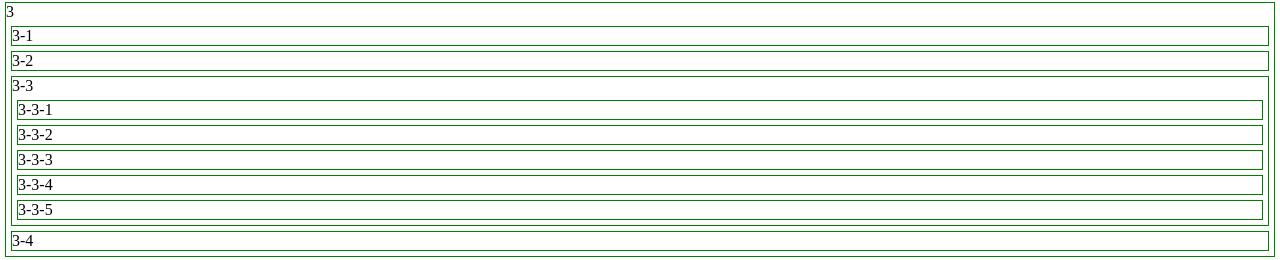
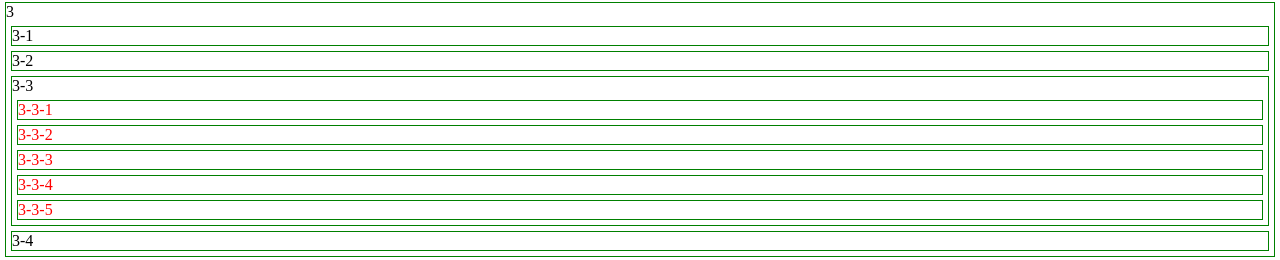
Before and after one commit to changsik-28/Javascript, a plain HTML site: page 확인예제2/03장/07_parentsUntil_메소드.html in a window 1280 px wide. Shown: the part 141-401 px from the top of the page. Drawn offline with Linux system fonts and the light colour scheme.

Commit message:
확인예제

```diff
--- a/확인예제2/03장/07_parentsUntil_메소드.html
+++ b/확인예제2/03장/07_parentsUntil_메소드.html
@@ -13,7 +13,7 @@
 		</style>
 		<script>
 			$(document).ready(function(){
-				$('#wrapper #clildEl').parentsUntil('#wrapper #parentEl').css('color','red')
+				$('#wrapper #childEl').parentsUntil('#wrapper #parentEl').css('color','red');
 			});
 		</script>
 	</head>
```
Also changed, not shown: 확인예제2/03장/09_is_메소드.html (+1 -1 lines).
